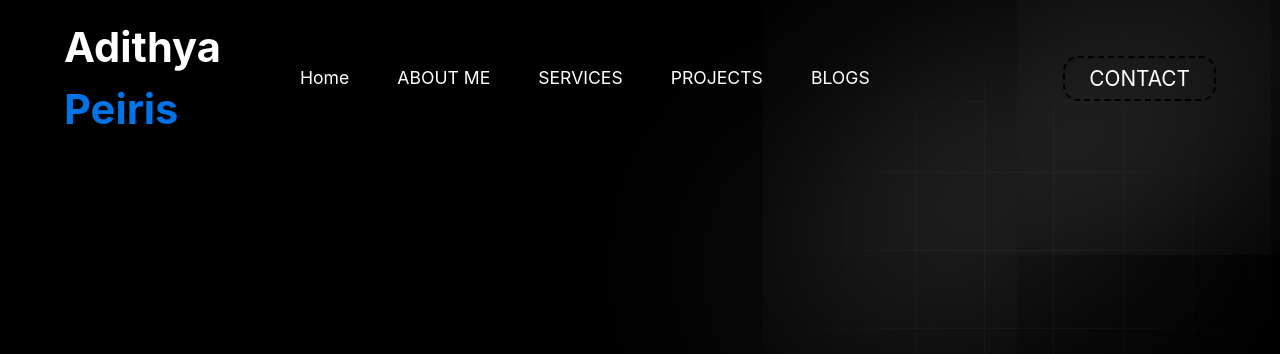
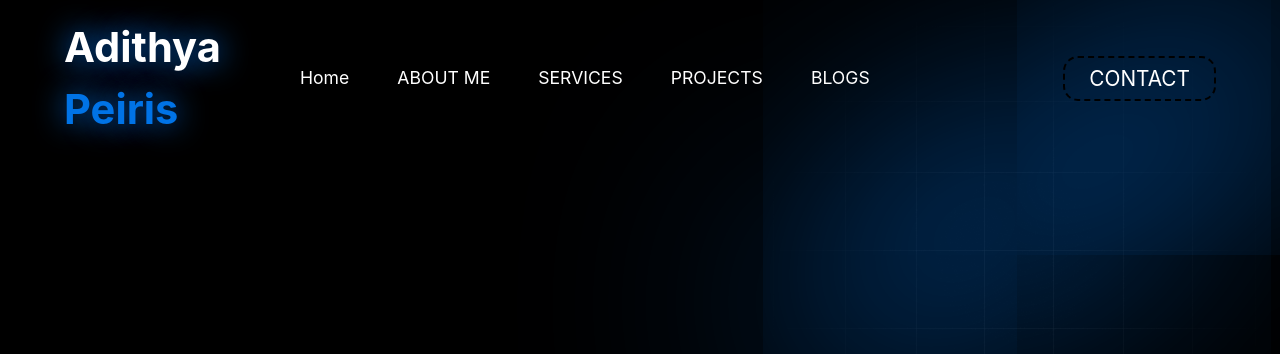
Before and after one commit to dadithya01/portfolio, a plain HTML site: page index.html in a window 1280 px wide. In both pictures the pointer is over the link "Adithya Peiris". Shown: the top 354 px of the page. Drawn offline with Linux system fonts and the light colour scheme; a web font is replaced by a local one.

Commit message:
navbar done(3)

```diff
--- a/Styles/styles.css
+++ b/Styles/styles.css
@@ -28,7 +28,7 @@ body{
     position: absolute;
     top: 20%;
     right: 0;
-    box-shadow: 0 0 500px 20px white;
+    box-shadow: 0 30px 700px 50px #0073E6;
     rotate: -30deg;
     z-index: -1 ;
 }
@@ -61,6 +61,7 @@ header > .logo:hover {
     font-size: 2.6rem;
     cursor: pointer;
     font-weight: bold;
+    text-shadow: #0073E6 0 0 30px;
 }
 
 header > .logo > span{
@@ -85,6 +86,7 @@ nav > a:hover{
     font-size: 2rem;
     color: #0073E6;
     font-weight: bold;
+    text-shadow: #0073E6 0 0 30px;
 }
 
 #btn-contact{
```
